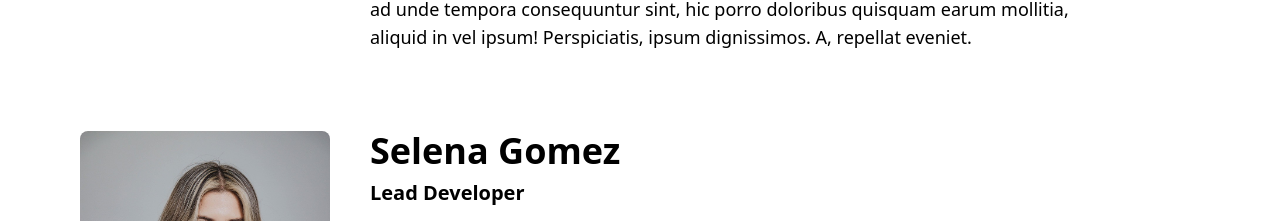
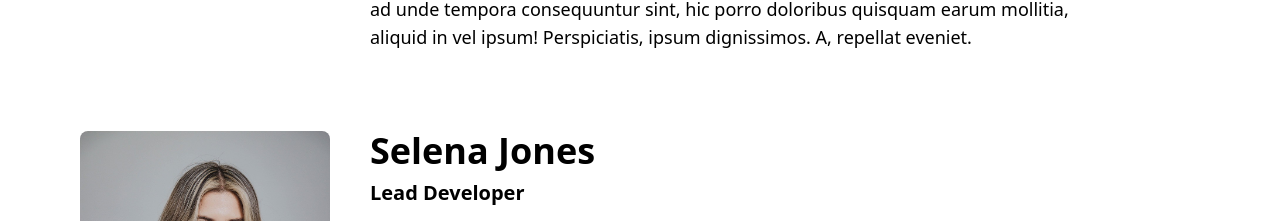
Before and after one commit to ravicyber8122004/cyclosec-portfolio, a React (Vite) app: page /about in a window 1280 px wide. Shown: the part 3849-4070 px from the top of the page. Built offline with nearby package versions, Linux system fonts and the light colour scheme.

Commit message:
Added About page in dev branch

```diff
--- a/src/pages/Aboutpage.jsx
+++ b/src/pages/Aboutpage.jsx
@@ -162,7 +162,7 @@ export default function Aboutpage() {
             </div>
             <div className="member-details col-start-2 col-end-4">
               <div className="member-name text-lg sm:text-4xl font-bold sm:mb-2">
-                Selena Gomez
+                Selena Jones
               </div>
               <div className="member-designation text-sm sm:text-xl font-bold mb-1 sm:mb-4">
                 Lead Developer
```
